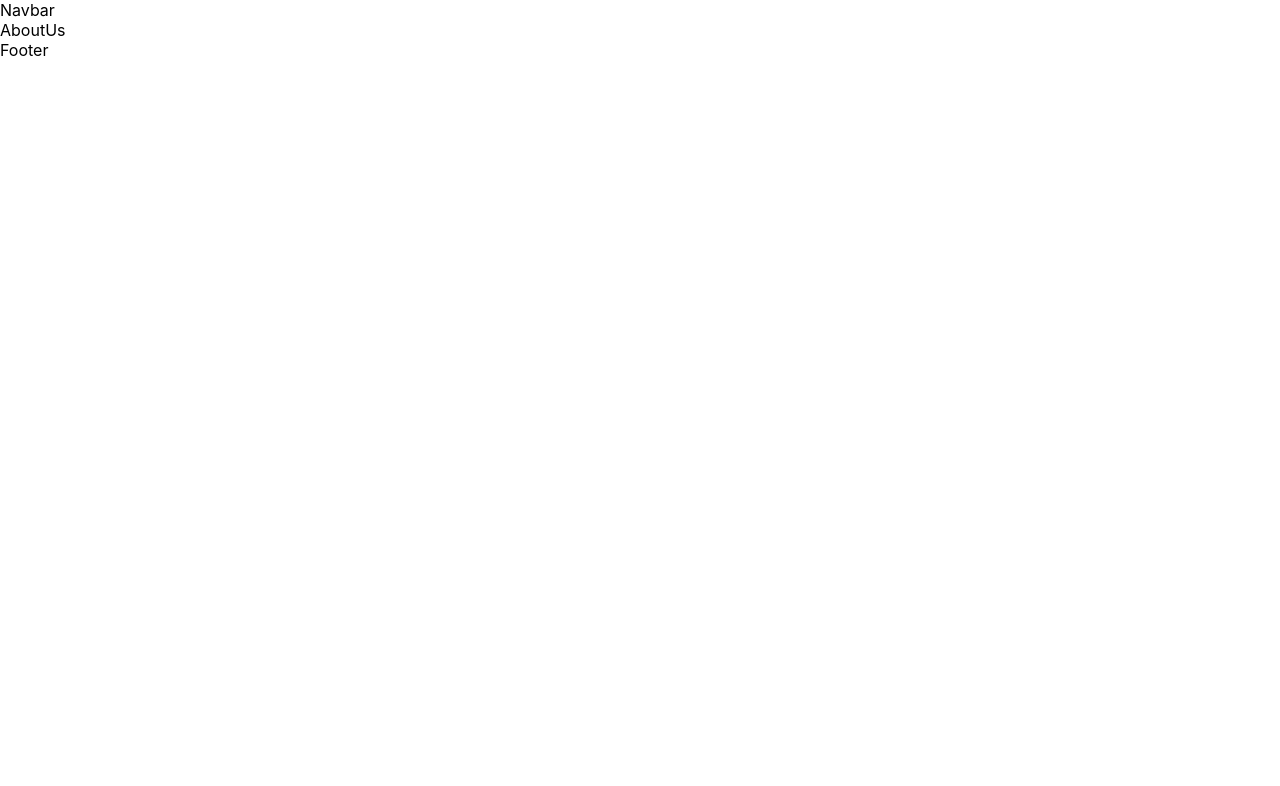
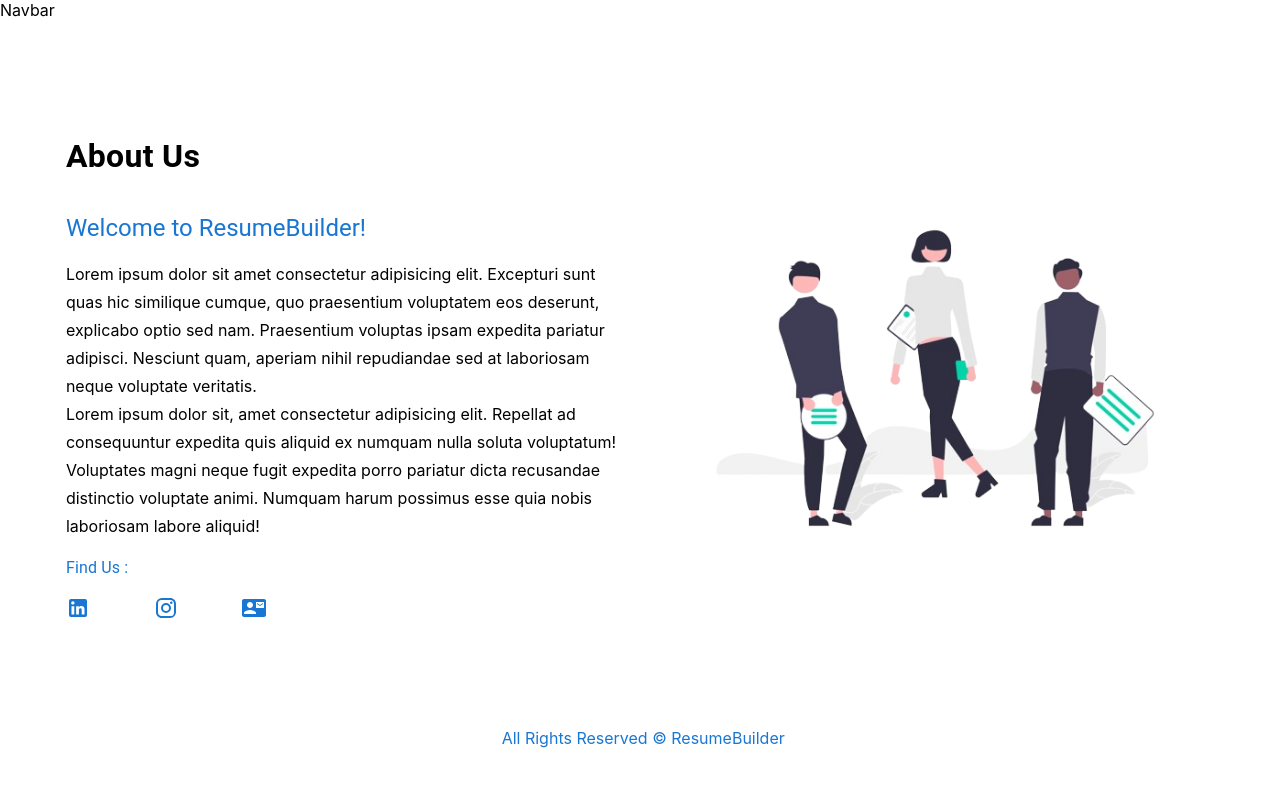
Before and after one commit to Aniket-1295/ResumeApp, a React (Create React App) app: page /aboutUs in a window 1280 px wide. Shown: the top 786 px of the page. Built offline with nearby package versions, Linux system fonts and the light colour scheme.

Commit message:
Added Footer and AboutUs Section

```diff
--- a/package.json
+++ b/package.json
@@ -5,6 +5,7 @@
   "dependencies": {
     "@emotion/react": "^11.13.5",
     "@emotion/styled": "^11.13.5",
+    "@mui/icons-material": "^6.1.8",
     "@mui/material": "^6.1.8",
     "@reduxjs/toolkit": "^2.3.0",
     "@testing-library/jest-dom": "^5.17.0",
--- a/src/components/Footer.jsx
+++ b/src/components/Footer.jsx
@@ -1,8 +1,30 @@
 import React from 'react'
+import { Box, Typography, useTheme } from "@mui/material";
+
 
 const Footer = () => {
+
+  const theme = useTheme();
+  const main = theme.palette.primary.main;
   return (
-    <div>Footer</div>
+    // <div>Footer</div>
+    <footer>
+      <Box
+        backgroundColor={theme.palette.background.alt}
+        width="100%"
+        maxWidth="98%"
+        display="flex"
+        justifyContent="center"
+        alignItems="center"
+        p="1rem"
+        m="0.5rem auto"
+        borderRadius="8px"
+      >
+        <Typography variant="p" color={main} textAlign="center">
+          <span color="#000">All Rights Reserved ©</span> ResumeBuilder
+        </Typography>
+      </Box>
+    </footer>
   )
 }
 
--- a/src/scenes/AboutUs.jsx
+++ b/src/scenes/AboutUs.jsx
@@ -1,8 +1,89 @@
 import React from 'react'
+import { Box, Link, Typography, useTheme, useMediaQuery } from "@mui/material";
+import aboutus from "../assets/aboutus.png";
+import { LinkedIn } from "@mui/icons-material";
+import { ContactMail } from "@mui/icons-material";
+// import { X } from "@mui/icons-material";
+import { Instagram } from "@mui/icons-material";
+
 
 const AboutUs = () => {
+    const theme = useTheme();
+    const primaryMain = theme.palette.primary.main;
+    const isMobileScreen = useMediaQuery("(max-width: 600px)");
   return (
-    <div>AboutUs</div>
+    // <div>AboutUs</div>
+
+    <Box p="1rem" mt="2rem">
+    <Box
+      display="flex"
+      flexDirection={isMobileScreen ? "column-reverse" : "row"}
+      justifyContent="space-between"
+      gap="2rem"
+      borderRadius="8px"
+      p={isMobileScreen ? "2rem 4%" : "4rem 4%"}
+      backgroundColor={theme.palette.background.alt}
+    >
+      <Box width="100%">
+        <Typography
+          fontWeight="bold"
+          fontSize="clamp(2rem, 4rem, 1.5rem)"
+          mb="2rem"
+        >
+          About Us
+        </Typography>
+        <Typography variant="h5" mb="1rem" color={primaryMain}>
+          Welcome to ResumeBuilder!
+        </Typography>
+        <Typography fontSize="1rem" lineHeight="1.75rem" variant="subtitle">
+         Lorem ipsum dolor sit amet consectetur adipisicing elit. Excepturi sunt quas hic similique cumque, quo praesentium voluptatem eos deserunt, explicabo optio sed nam. Praesentium voluptas ipsam expedita pariatur adipisci. Nesciunt quam, aperiam nihil repudiandae sed at laboriosam neque voluptate veritatis.
+          <br /> Lorem ipsum dolor sit, amet consectetur adipisicing elit. Repellat ad consequuntur expedita quis aliquid ex numquam nulla soluta voluptatum! Voluptates magni neque fugit expedita porro pariatur dicta recusandae distinctio voluptate animi. Numquam harum possimus esse quia nobis laboriosam labore aliquid!
+        </Typography>
+        <Typography mt="1rem" color={primaryMain}>
+          Find Us :
+        </Typography>
+        <Box
+          mt="1rem"
+          display="flex"
+          justifyContent="space-between"
+          gap="10px"
+          alignContent="center"
+          width="100%"
+          maxWidth="200px"
+        >
+          <Link
+            href="https://www.linkedin.com/in/aniket-kamble-865694214"
+            sx={{ cursor: "pointer" }}
+          >
+            <LinkedIn />
+          </Link>
+
+          <Link
+            href="https://www.instagram.com/aniket_k313/"
+            sx={{ cursor: "pointer" }}
+          >
+            <Instagram />
+          </Link>
+          <Link
+            href="mailto:aniketkamble1642002@gmail.com"
+            sx={{ cursor: "pointer" }}
+          >
+            <ContactMail />
+          </Link>
+        </Box>
+      </Box>
+      <Box
+        width="100%"
+        maxWidth="600px"
+        display="flex"
+        justifyContent="center"
+        alignItems="center"
+      >
+        <img src={aboutus} width="100%" height="auto" alt="img" />
+      </Box>
+    </Box>
+  </Box>
+
   )
 }
 
```
Also changed, not shown: 1 other file (tests, documents, lock files or other folders).
